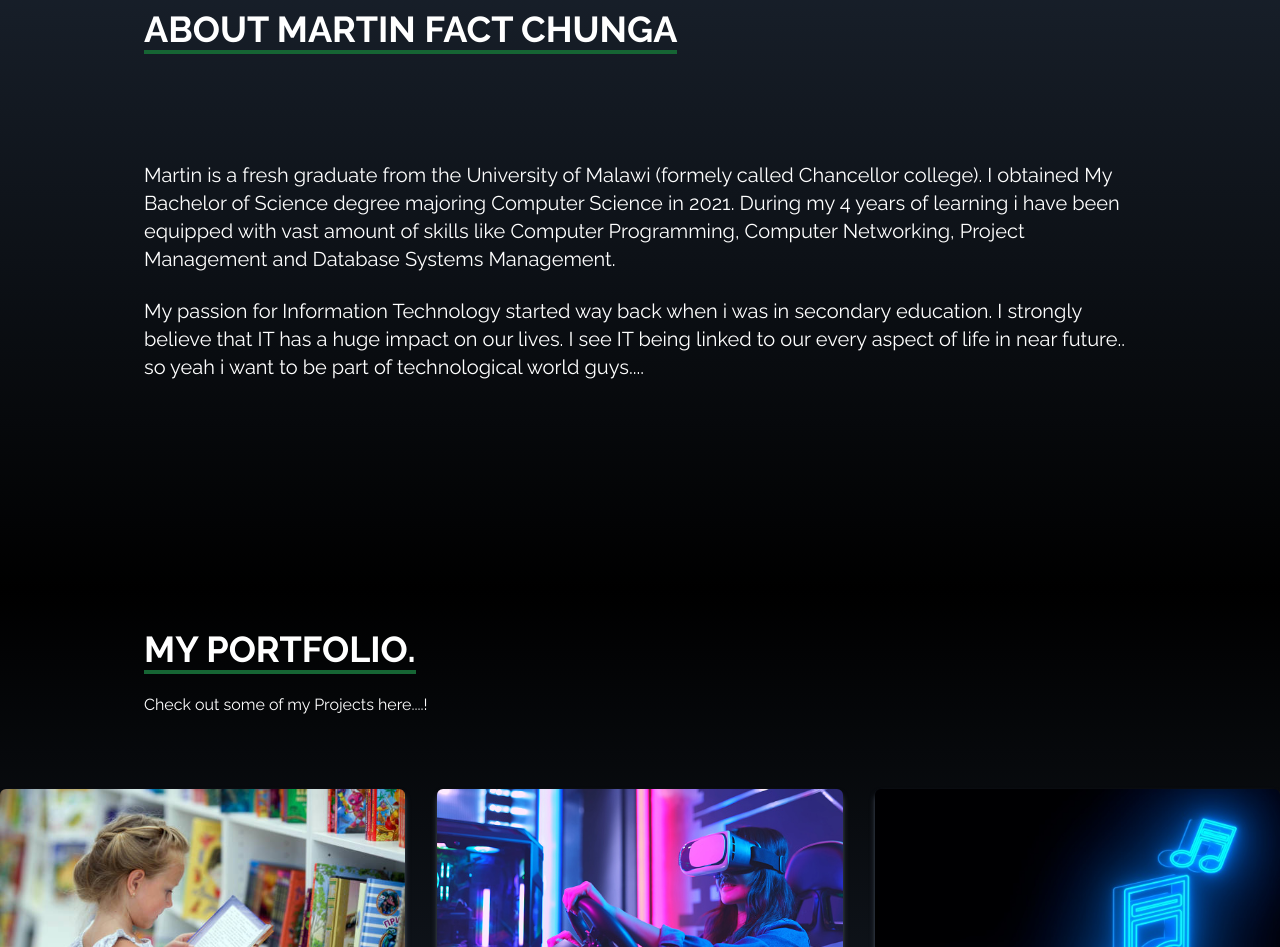
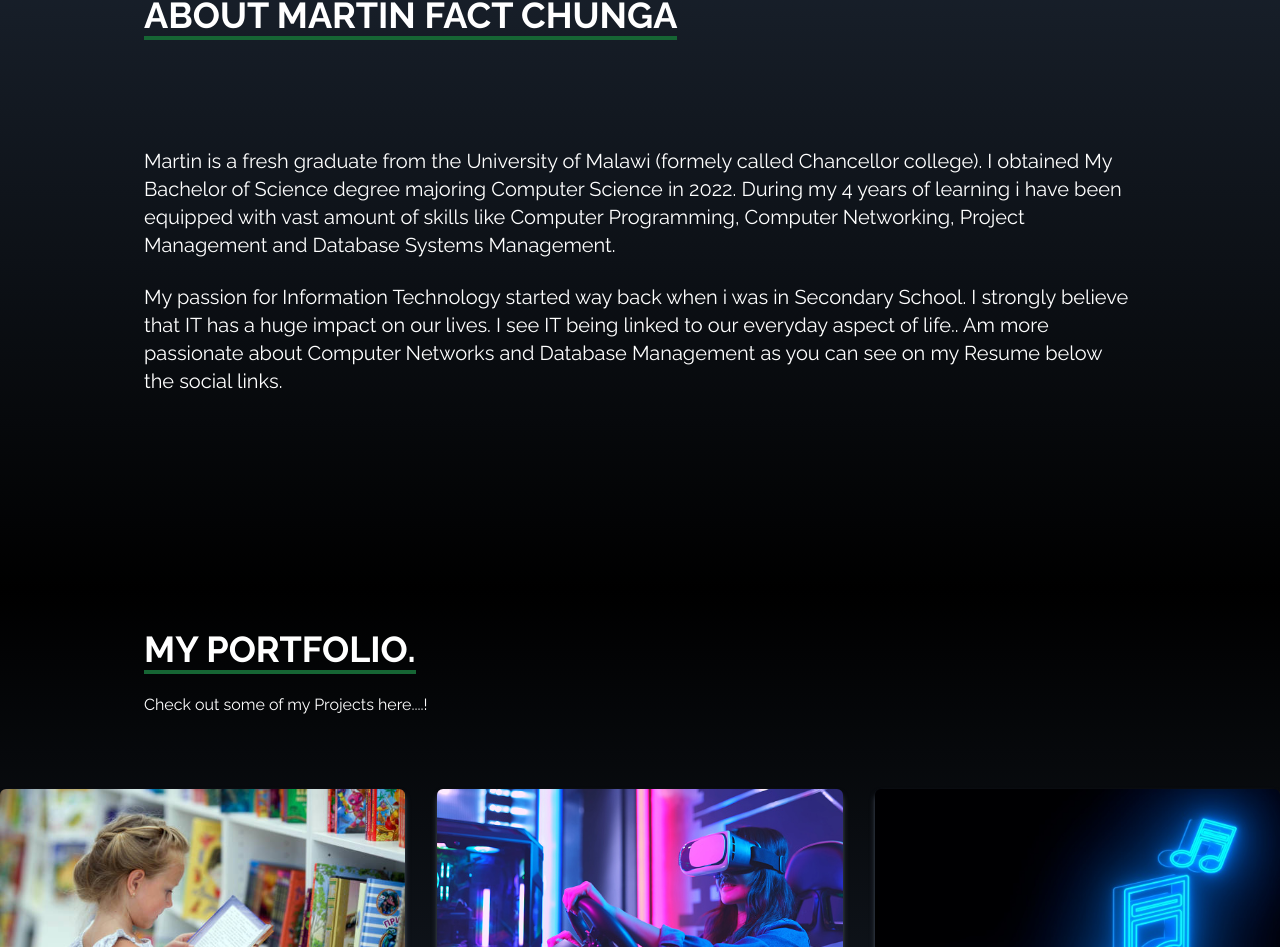
Before and after one commit to MARTINCHUNGA/my-portfolio, a React (Create React App) app: page / in a window 1280 px wide. Shown: the part 1011-1958 px from the top of the page. Built offline with nearby package versions, Linux system fonts and the light colour scheme; a web font is replaced by a local one.

Commit message:
Changed about component

```diff
--- a/src/components/About.jsx
+++ b/src/components/About.jsx
@@ -11,14 +11,15 @@ function About() {
             </div>
             <p className="text-xl mt-20">
                 Martin is a fresh graduate from the University of Malawi (formely called Chancellor college). I obtained My
-                Bachelor of Science degree majoring Computer Science in 2021. During my 4 years of learning i have been equipped with
+                Bachelor of Science degree majoring Computer Science in 2022. During my 4 years of learning i have been equipped with
                 vast amount  of skills like Computer Programming, Computer Networking, Project Management and Database Systems Management.
             </p>
             <br />
             <p className="text-xl">
-                My passion for Information Technology started way back when i was in secondary education. I strongly
-                believe that IT has a huge impact on our lives. I see IT being linked to our every aspect of life in near future.. so yeah i want
-                to be part of technological world guys....
+                My passion for Information Technology started way back when i was in Secondary School. I strongly
+                believe that IT has a huge impact on our lives. I see IT being linked to our everyday aspect of life.. Am more passionate
+                about Computer Networks and Database Management as you can see on my Resume below the social links.
+
             </p>
         </div>
     </div>
```
Also changed, not shown: 1 other file (tests, documents, lock files or other folders).
